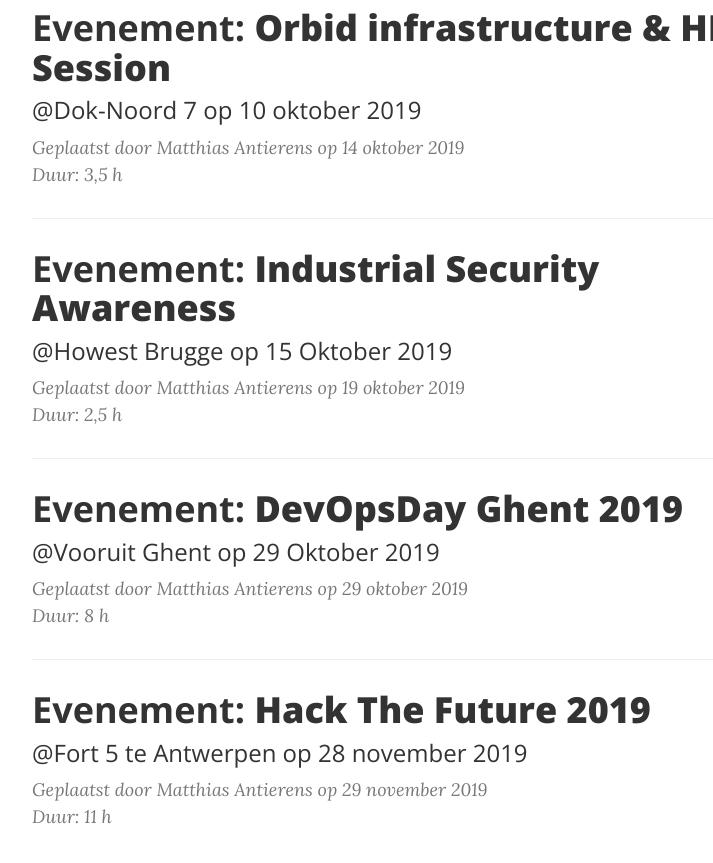
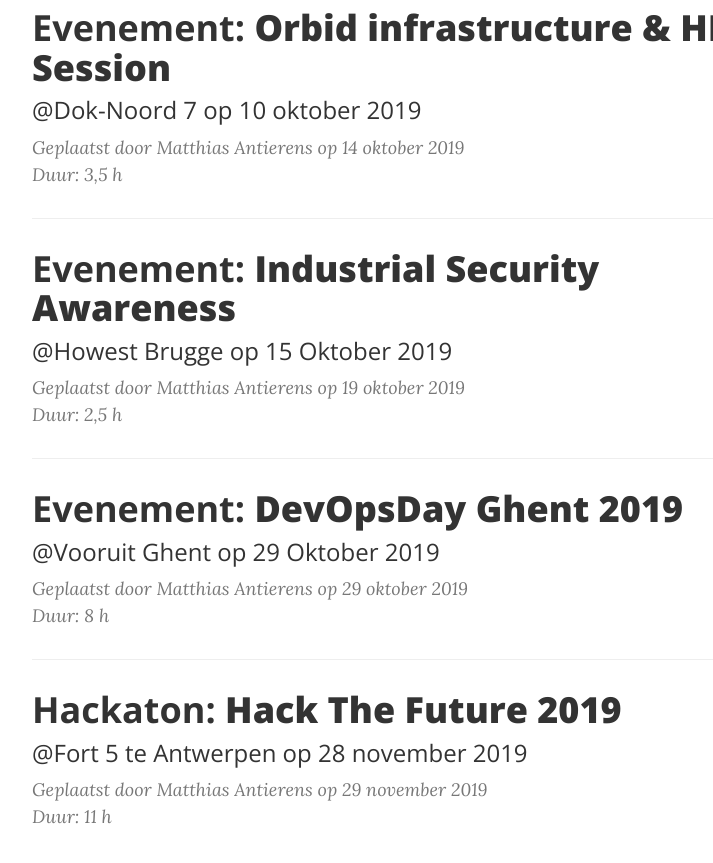
Before and after one commit to matthiasantierens/Portfolio, a website: page index.html in a window 1280 px wide. Shown: the part 746-1609 px from the top of the page, without its empty margins (233-946 px from the left). Drawn offline with nearby package versions, Linux system fonts and the light colour scheme.

Commit message:
changed evenement to hackathon
a

```diff
--- a/index.html
+++ b/index.html
@@ -145,7 +145,7 @@
                 <hr>
                 <div class="post-preview">
                     <a href="post5.html">
-                        <h2 class="post-title"><b>Evenement: </b>
+                        <h2 class="post-title"><b>Hackaton: </b>
                             Hack The Future 2019
                         </h2>
                         <h3 class="post-subtitle">
```
